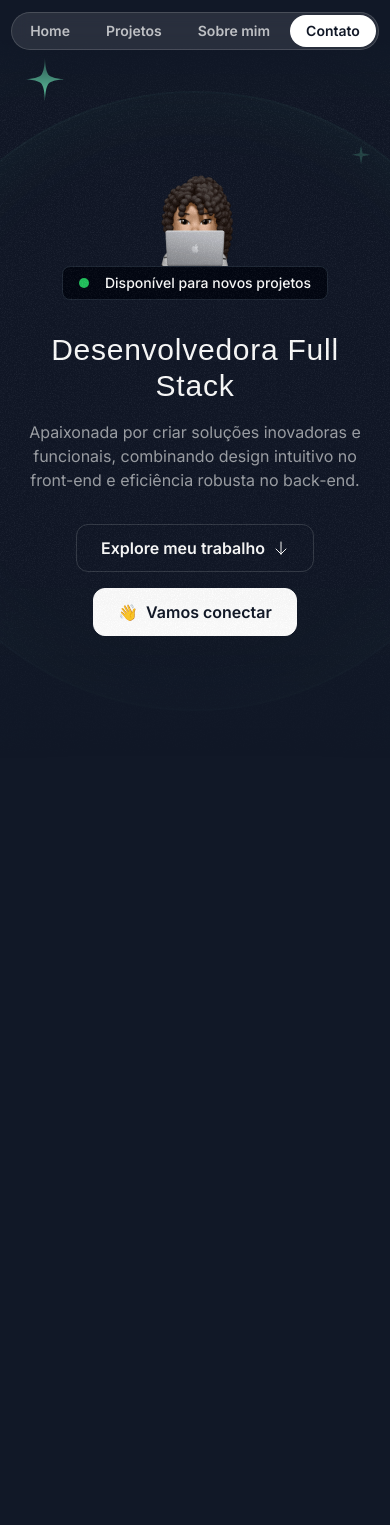
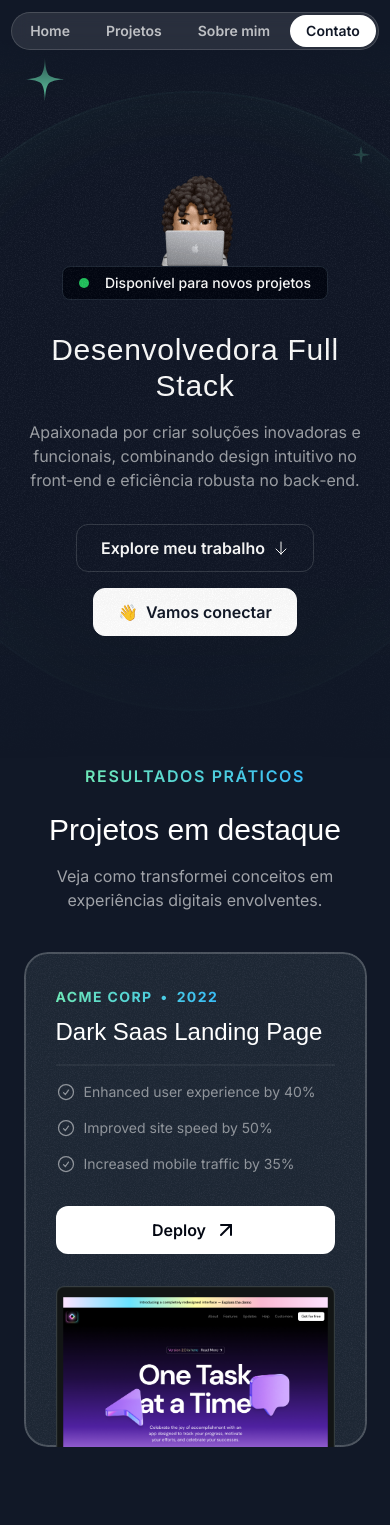
Before and after one commit to damaresgaia/meu-portfolio, a Next.js app: page / in a window 390 px wide. Shown: the top 1525 px of the page. Before the commit the page ends 1011 px from the top, so only its background shows below. Built offline with nearby package versions, Linux system fonts and the light colour scheme; a web font is replaced by a local one.

Commit message:
feat(projects-section): adiciona seção de projetos com layout responsivo

```diff
--- a/src/app/globals.css
+++ b/src/app/globals.css
@@ -11,3 +11,9 @@
         @apply absolute inset-0 border-2 top-1/2 left-1/2 -translate-x-1/2 -translate-y-1/2 rounded-full border-emerald-300/5 shadow-[0_0_80px_inset] shadow-emerald-300/5;
     }
 }
+
+@layer utilities {
+    .container {
+        @apply lg:max-w-5xl;
+    }
+}
--- a/src/app/page.tsx
+++ b/src/app/page.tsx
@@ -1,11 +1,13 @@
 import { Header } from "@/sections/Header";
 import { HeroSection } from "@/sections/Hero";
+import { ProjectsSection } from "@/sections/Projects";
 
 export default function Home() {
   return (
     <div>
       <Header />
       <HeroSection />
+      <ProjectsSection />
     </div>
   );
 }
--- a/src/sections/Projects.tsx
+++ b/src/sections/Projects.tsx
@@ -1,6 +1,11 @@
 import darkSaasLandingPage from "@/assets/images/dark-saas-landing-page.png";
 import lightSaasLandingPage from "@/assets/images/light-saas-landing-page.png";
 import aiStartupLandingPage from "@/assets/images/ai-startup-landing-page.png";
+import Image from 'next/image';
+import CheckCircleIcon from "@/assets/icons/check-circle.svg";
+import ArrowUpRightIcon from "@/assets/icons/arrow-up-right.svg";
+import grainImage from '@/assets/images/grain.jpg';
+
 
 const portfolioProjects = [
   {
@@ -42,5 +47,68 @@
 ];
 
 export const ProjectsSection = () => {
-  return <div>Projects Section</div>;
+  return (
+    <section className="pb-16 lg:py-24">
+      <div className="container">
+        <div className="flex justify-center">
+          <p className="uppercase font-semibold tracking-widest bg-gradient-to-r from-emerald-300 to-sky-400 text-center bg-clip-text text-transparent">
+            Resultados práticos
+          </p>
+        </div>
+        <h2 className="font-serif text-3xl md:text-5xl text-center mt-6">
+          Projetos em destaque
+        </h2>
+        <p className="text-center md:text-lg lg:text-xl text-white/60 mt-4 max-w-md mx-auto">
+          Veja como transformei conceitos em experiências digitais envolventes.
+        </p>
+        <div className="mt-10 md:mt-20 flex flex-col gap-20">
+          {portfolioProjects.map((project) => (
+            <div
+              key={project.title}
+              className="bg-gray-800 rounded-3xl relative z-0 overflow-hidden after:-z-10 after:content-[''] after:absolute after:inset-0 after:outline-2 after:outline after:-outline-offset-2 after:rounded-3xl after:outline-white/20 px-8 pt-8 md:pt-12 md:px-10 lg:pt-16 lg:px-20 after:pointer-events-none"
+            >
+              <div
+                className="absolute inset-0 -z-10 opacity-5"
+                style={{
+                  backgroundImage: `url(${grainImage.src})`,
+                }}
+              ></div>
+              <div className="lg:grid lg:grid-cols-2 lg:gap-16">
+                <div className="lg:pb-16">
+                  <div className="bg-gradient-to-r from-emerald-300 to-sky-400 inline-flex gap-2 font-bold uppercase tracking-widest text-sm text-transparent bg-clip-text">
+                    <span>{project.company}</span>
+                    <span>&bull;</span>
+                    <span>{project.year}</span>
+                  </div>
+                  <h3 className="font-serif text-2xl mt-2 md:mt-5 md:text-4xl">{project.title}</h3>
+                  <hr className="border-t-2 border-white/5 mt-4 md:mt-5" />
+                  <ul className="flex flex-col gap-4 mt-4 md:mt-5">
+                    {project.results.map((result) => (
+                      <li className="flex gap-2 text-sm md:text-base text-white/50">
+                        <CheckCircleIcon className="size-5 md:size-6" />
+                        <span>{result.title}</span>
+                      </li>
+                    ))}
+                  </ul>
+                  <a href={project.link}>
+                    <button className="bg-white text-gray-950 h-12 w-full md:w-auto px-6 rounded-xl font-semibold inline-flex items-center justify-center gap-2 mt-8">
+                      <span>Deploy</span>
+                      <ArrowUpRightIcon clasName="size-4" />
+                    </button>
+                  </a>
+                </div>
+                <div className="relative">
+                  <Image
+                    src={project.image}
+                    alt={project.title}
+                    className="mt-8 -mb-4 md:-mb-0 lg:mt-0 lg:absolute lg:h-full lg:w-auto lg:max-w-none"
+                  />
+                </div>
+              </div>
+            </div>
+          ))}
+        </div>
+      </div>
+    </section>
+  );
 };
```
